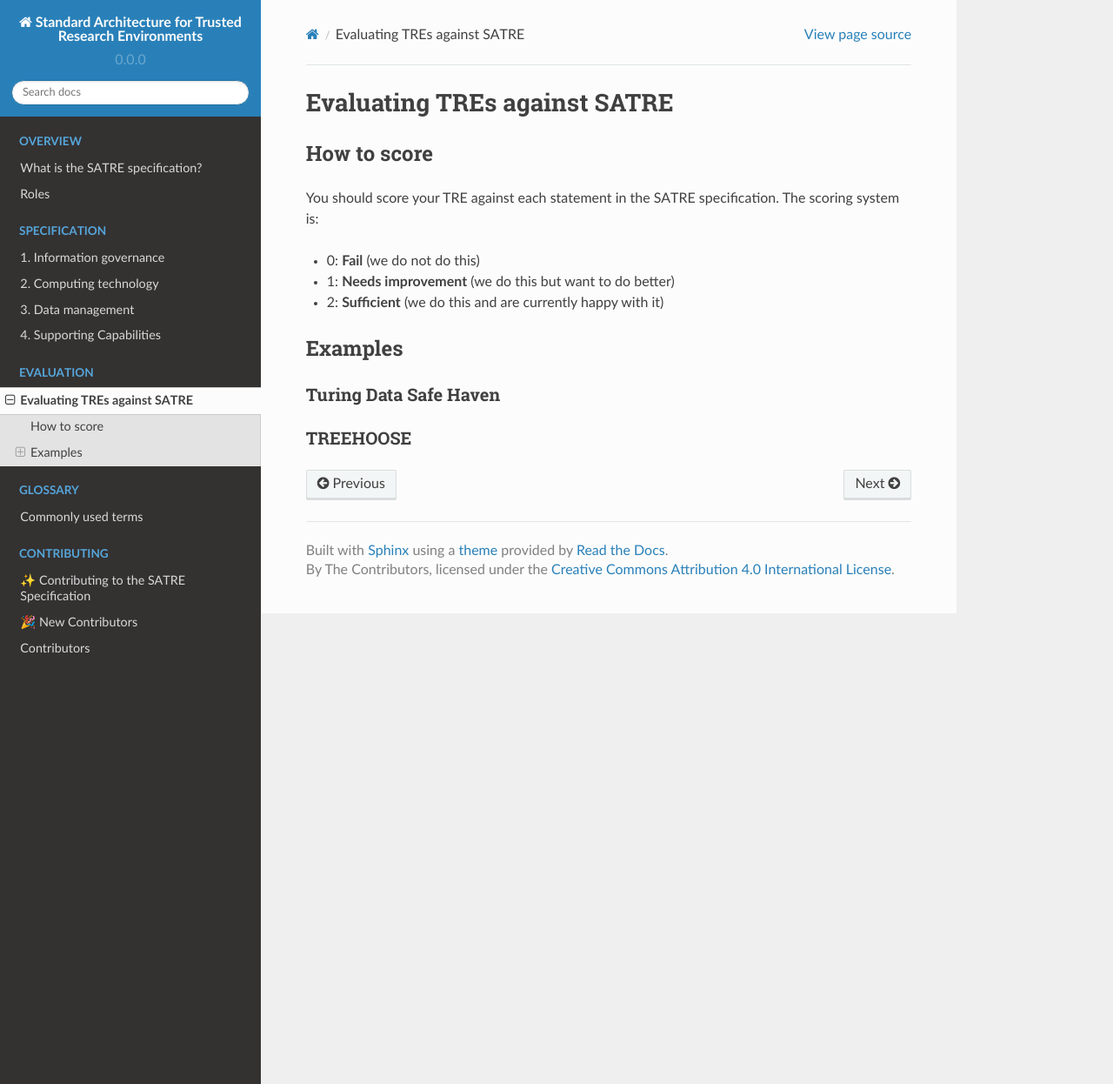
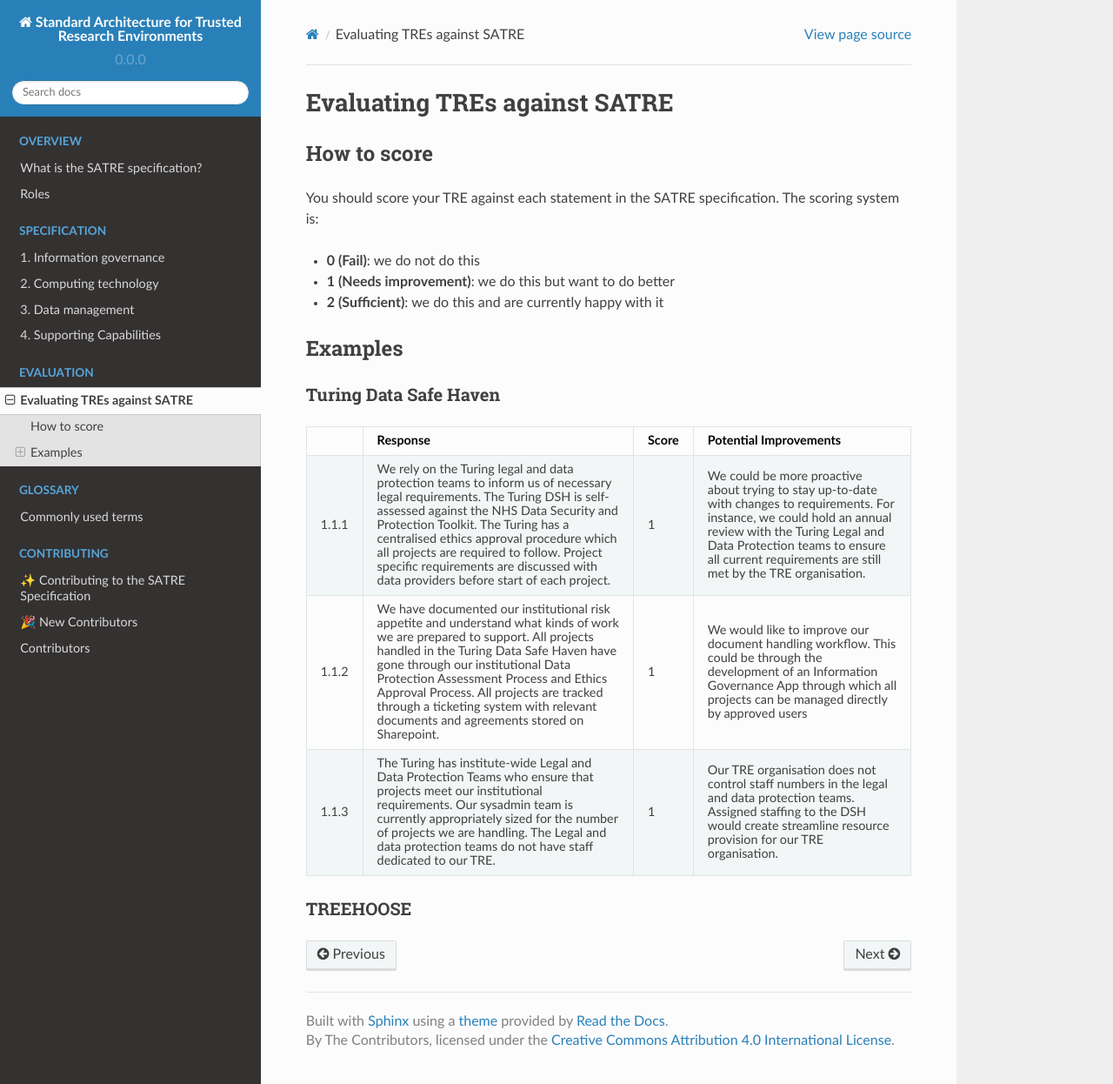
Before and after one commit to sa-tre/satre-specification, a Sphinx documentation site: the page built from docs/source/evaluation.md, in a window 1280 px wide and 1246 px high. Shown: the whole window at 87% size. Built offline with Sphinx 7.4.7 and the Read the Docs theme 2.0.0, drawn with Linux system fonts in a browser that asks for light colours.

Commit message:
:sparkles: Answers for section 1.1

````diff
--- a/docs/source/evaluation.md
+++ b/docs/source/evaluation.md
@@ -7,12 +7,44 @@
 You should score your TRE against each statement in the SATRE specification.
 The scoring system is:
 
-- 0: **Fail** (we do not do this)
-- 1: **Needs improvement** (we do this but want to do better)
-- 2: **Sufficient** (we do this and are currently happy with it)
+- **0 (Fail)**: we do not do this
+- **1 (Needs improvement)**: we do this but want to do better
+- **2 (Sufficient)**: we do this and are currently happy with it
 
 ## Examples
 
 ### Turing Data Safe Haven
 
+```{list-table}
+:header-rows: 1
+:name: tab-turing-dsh-ig
+
+* -
+  - Response
+  - Score
+  - Potential Improvements
+* - 1.1.1
+  - We rely on the Turing legal and data protection teams to inform us of necessary legal requirements.
+    The Turing DSH is self-assessed against the NHS Data Security and Protection Toolkit.
+    The Turing has a centralised ethics approval procedure which all projects are required to follow.
+    Project specific requirements are discussed with data providers before start of each project.
+  - 1
+  - We could be more proactive about trying to stay up-to-date with changes to requirements.
+    For instance, we could hold an annual review with the Turing Legal and Data Protection teams to ensure all current requirements are still met by the TRE organisation.
+* - 1.1.2
+  - We have documented our institutional risk appetite and understand what kinds of work we are prepared to support.
+    All projects handled in the Turing Data Safe Haven have gone through our institutional Data Protection Assessment Process and Ethics Approval Process.
+    All projects are tracked through a ticketing system with relevant documents and agreements stored on Sharepoint.
+  - 1
+  - We would like to improve our document handling workflow.
+    This could be through the development of an Information Governance App through which all projects can be managed directly by approved users
+* - 1.1.3
+  - The Turing has institute-wide Legal and Data Protection Teams who ensure that projects meet our institutional requirements.
+    Our sysadmin team is currently appropriately sized for the number of projects we are handling.
+    The Legal and data protection teams do not have staff dedicated to our TRE.
+  - 1
+  - Our TRE organisation does not control staff numbers in the legal and data protection teams.
+    Assigned staffing to the DSH would create streamline resource provision for our TRE organisation.
+```
+
 ### TREEHOOSE
````
